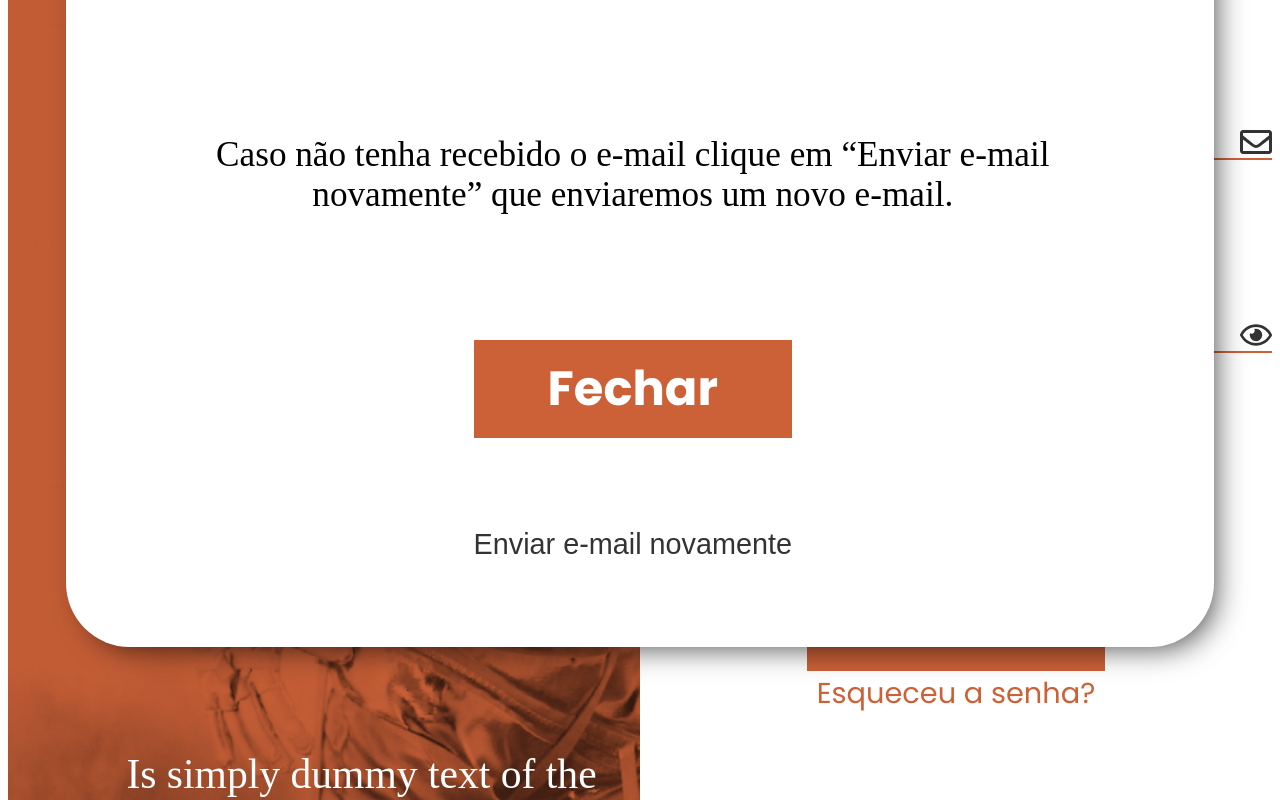
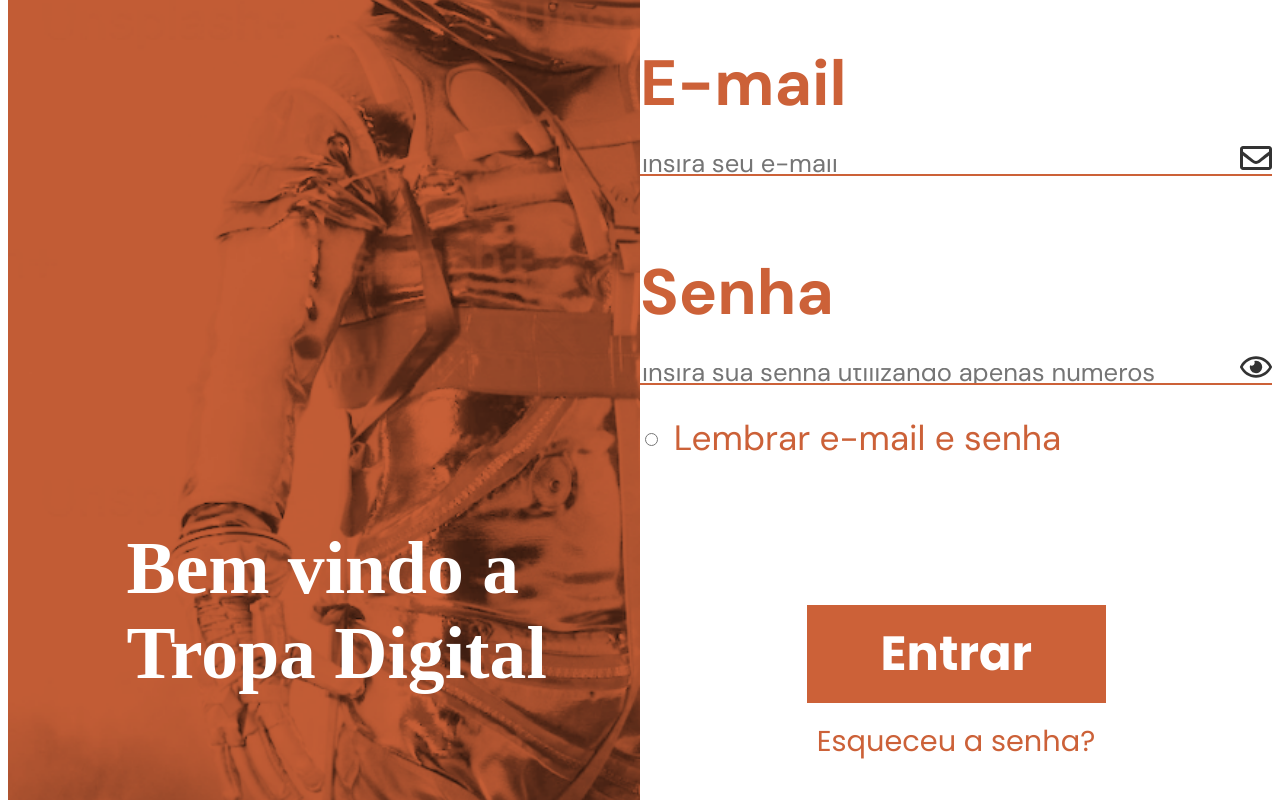
Before and after one commit to biaTrivillin/tropa-digital-teste, a React (Vite) app: page / in a window 1280 px wide. Shown: the part 360-1160 px from the top of the page. Built offline with nearby package versions, Linux system fonts and the light colour scheme; the HTML template or start-up script is replaced by a standard one.

Commit message:
created hover and animatios for login and signup pages

```diff
--- a/src/components/layout/ConfirmEmailPopup.jsx
+++ b/src/components/layout/ConfirmEmailPopup.jsx
@@ -8,7 +8,9 @@
             <p>Para finalizar seu cadastro, enviamos um e-mail de confirmação para <a href="mailto:teste.tes@gmail.com">teste.tes@gmail.com</a>. Verifique sua caixa de entrada e clique no link “Confirmar E-mail”.</p>
             <p>Caso não tenha recebido o e-mail clique em “Enviar e-mail novamente” que enviaremos um novo e-mail.</p>
             <Button value="Fechar" id="confirm_email_btn" />
-            <button>Enviar e-mail novamente</button>
+            <div className='send_email_btn_container'>
+                <button>Enviar e-mail novamente</button>
+            </div>
         </div>
     )
 }
--- a/src/components/layout/FormLogin.jsx
+++ b/src/components/layout/FormLogin.jsx
@@ -16,7 +16,7 @@
           </div>
           <div className='input_text_container'>
             <label htmlFor='password_login'>Senha</label>
-            <button><FaRegEye className='input_svg' /></button>
+            <button><FaRegEye className='input_svg' id='show_pass_btn' /></button>
             <input className="input_text" id="password_login" required='required' type="password" placeholder="Insira sua senha utilizando apenas números"></input>
           </div>
           <div className='input_radio_container'>
@@ -25,7 +25,9 @@
           </div>
         </fieldset>
         <Button value="Entrar" id="login_btn" />
-        <button>Esqueceu a senha?</button>
+        <div className='forgot_pass_btn_container'>
+          <button>Esqueceu a senha?</button>
+        </div>
       </div>
     )
 
--- a/src/components/pages/Login.jsx
+++ b/src/components/pages/Login.jsx
@@ -2,14 +2,12 @@
 import { Link } from "react-router-dom";
 import PresentationSection from "../layout/PresentationSection";
 // import ForgotPasswordPopup from "../layout/ForgotPasswordPopup";
-import ConfirmEmailPopup from "../layout/ConfirmEmailPopup";
 import '../../styles/Login-SignUp.css'
 
 function Login() {
 
     return (
       <div className="content">
-        <ConfirmEmailPopup/>
         {/* <ForgotPasswordPopup/> */}
         <PresentationSection/>
         <div className="form_content">
--- a/src/components/pages/SignUp.jsx
+++ b/src/components/pages/SignUp.jsx
@@ -1,6 +1,7 @@
 import PresentationSection from "../layout/PresentationSection";
 import FormSignUp from "../layout/FormSignUp";
 import { FaAngleLeft } from "react-icons/fa";
+// import ConfirmEmailPopup from "../layout/ConfirmEmailPopup";
 
 import '../../styles/Login-SignUp.css'
 
@@ -9,6 +10,7 @@
 
     return (
       <div className="content">
+        {/* <ConfirmEmailPopup/> */}
         <PresentationSection/>
         <div className="form_content">
           <button className="back_btn"><FaAngleLeft />Voltar</button>
--- a/src/styles/Button.css
+++ b/src/styles/Button.css
@@ -1,4 +1,5 @@
 @import 'global';
+@import 'animations';
 
 .submit_btn {
     border: none;
@@ -8,6 +9,9 @@
     font-family: var(--main-font);
     font-weight: 700;
     color: var(--background-color);
+    cursor: pointer;
+    opacity: 0;
+    animation: appear-pop 0.5s ease-in 2s 1 forwards;
 }
 
 #signup_btn {
--- a/src/styles/Login-SignUp.css
+++ b/src/styles/Login-SignUp.css
@@ -10,6 +10,8 @@
   flex-direction: column;
   justify-content: end;
   margin-bottom: 3.8rem;
+  opacity: 0;
+  animation: appear 1s ease-in-out 1s 1 forwards;
 }
 .form_content h1 {
   font-size: 8rem;
@@ -19,11 +21,25 @@
   font-size: 1.8rem;
   padding-top: 14rem;
 }
-.form_content .signup_link {
+.signup_link {
   color: var(--secondary-color);
   text-decoration: none;
+  position: relative;
 }
-.form_content .back_btn {
+.signup_link::after {
+  content: "";
+  position: absolute;
+  width: 0;
+  height: 0.1rem;
+  background-color: var(--secondary-color);
+  bottom: 0;
+  left: 0;
+  transition: 0.5s ease;
+}
+.signup_link:hover::after {
+  width: 100%;
+}
+.back_btn {
   padding-left: 9rem;
   display: flex;
   align-items: center;
@@ -31,6 +47,7 @@
   font-size: 1.8rem;
   border: none;
   background: transparent;
+  cursor: pointer;
 }
 .form_content .back_btn svg {
   font-size: 1.8rem;
--- a/src/styles/PresentationSection.css
+++ b/src/styles/PresentationSection.css
@@ -1,3 +1,5 @@
+@import 'animations';
+
 .presentation_content {
   background-image: url(../assets/imgs/presentation.png);
   background-repeat: no-repeat;
@@ -6,6 +8,7 @@
   display: flex;
   flex-direction: column;
   justify-content: flex-end;
+  animation: slide-in 2s ease-in-out 1 forwards;
 }
 .presentation_content h1 {
   font-size: 4.6rem;
--- /dev/null
+++ b/src/styles/animations.css
@@ -0,0 +1,43 @@
+@keyframes appear-pop {
+    0% {
+        transform: scale(1);
+        opacity: 0;
+    }
+
+    50% {
+        transform: scale(1.1);
+        opacity: 1;
+    }
+
+    100% {
+        transform: scale(1);
+        opacity: 1;
+    }
+}
+
+@keyframes slide-in {
+    0% {
+        transform: translateX(-100%);
+        opacity: 0;
+    }
+
+    50% {
+        opacity: 0.5;
+    }
+
+    100% {
+        opacity: 1;
+        transform: translateX(0px);
+    }
+
+}
+
+@keyframes appear {
+    from {
+        opacity: 0;
+    }
+
+    to {
+        opacity: 1;
+    }
+}
--- a/src/styles/forms.css
+++ b/src/styles/forms.css
@@ -65,10 +65,31 @@
 .input_text:focus {
   outline: none;
 }
+.forgot_pass_btn_container{
+  position: relative;
+}
 .form_container button {
+  margin-top: 1rem;
   font-size: 1.8rem;
   color: var(--secondary-color);
   border: none;
   background-color: transparent;
   font-family: var(--main-font);
+  cursor: pointer;
 }
+.form_container button::after {
+  content: "";
+  position: absolute;
+  width: 0;
+  left: 0;
+  height: 0.1rem;
+  background-color: var(--secondary-color);
+  bottom: 0;
+  transition: 0.5s ease;
+}
+.form_container button:hover::after {
+  width: 100%;
+}
+#show_pass_btn {
+  cursor: pointer;
+}
--- a/src/styles/popups.css
+++ b/src/styles/popups.css
@@ -1,4 +1,5 @@
 @import 'global';
+@import 'animations';
 
 .popup_container {
   position: absolute;
@@ -18,6 +19,7 @@
   flex-direction: column;
   justify-content: space-between;
   box-shadow: 10px 10px 31px -10px rgba(0, 0, 0, 0.75);
+  animation: appear-pop 0.3s ease-in 1 forwards;
 }
 .popup_container h1 {
   font-size: 4.4rem;
@@ -38,4 +40,25 @@
   font-size: 1.8rem;
   color: var(--text-color);
   font-weight: 500;
+  cursor: pointer;
 }
+.cancel_btn_container, .send_email_btn_container{
+    position: relative;
+}
+.popup_container button::after {
+  content: "";
+  position: absolute;
+  width: 0;
+  left: 0;
+  height: 0.1rem;
+  background-color: var(--text-color);
+  bottom: 0;
+  transition: 0.5s ease;
+}
+.popup_container button:hover::after {
+  width: 100%;
+}
+.popup_input_text_container {
+    width: 100%;
+    margin-top: 0;
+}
```
Also changed, not shown: src/components/layout/ForgotPasswordPopup.jsx (+4 -3 lines).
